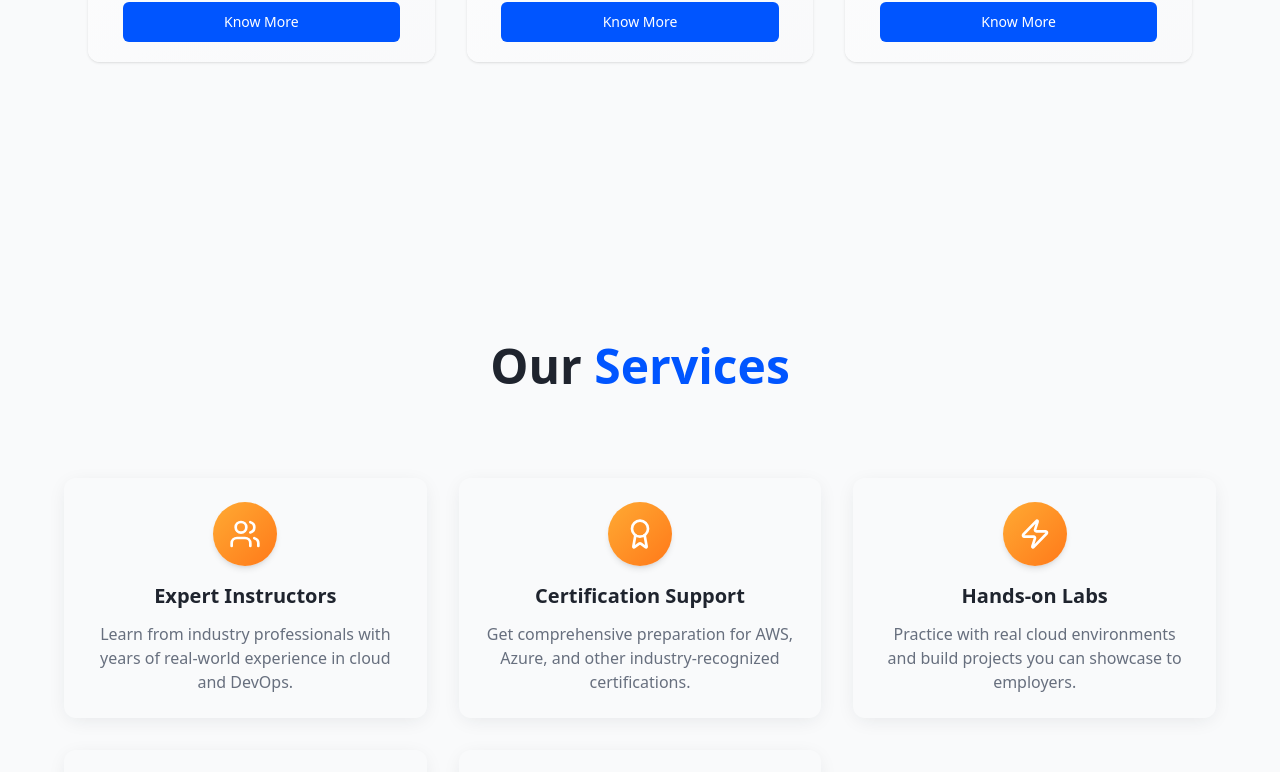
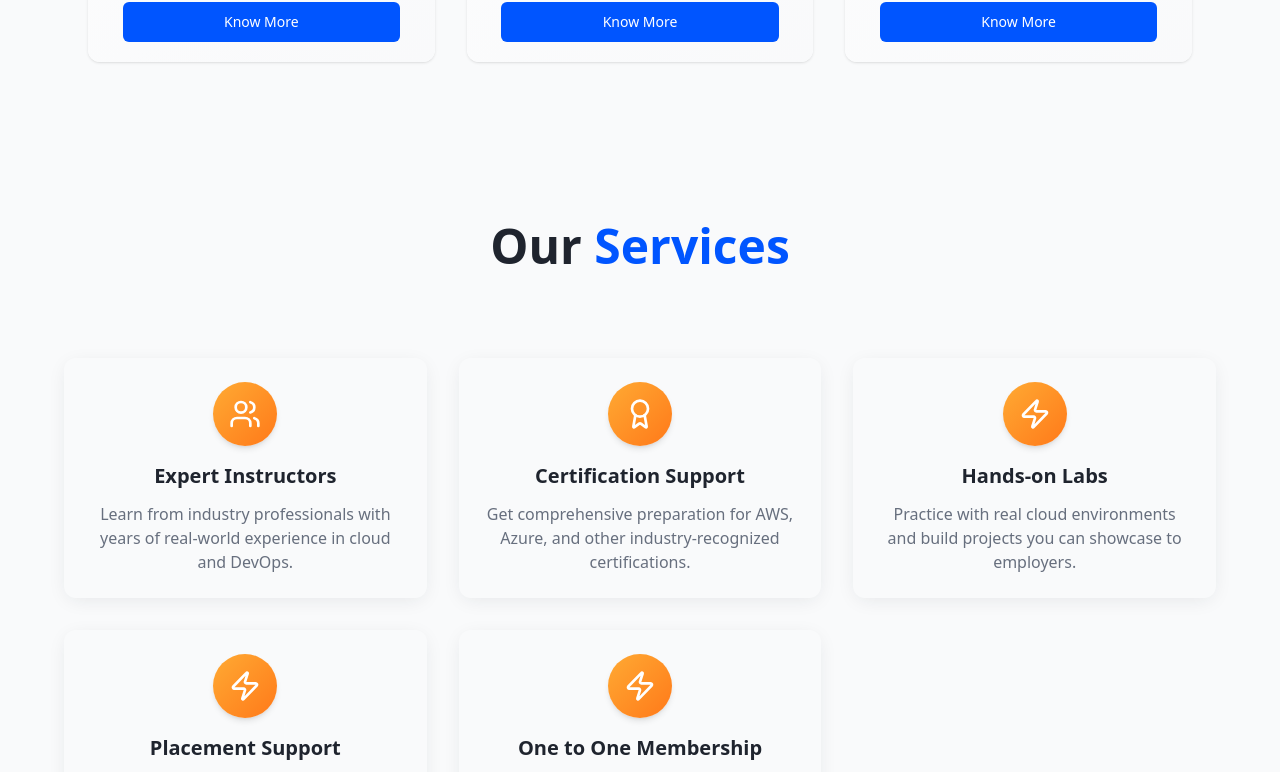
Before and after one commit to mayureshsmitasuresh/drcloud, a Next.js app: page / in a window 1280 px wide. Shown: the part 2214-2986 px from the top of the page. Built offline with nearby package versions, Linux system fonts and the light colour scheme.

Commit message:
gap reduced

```diff
--- a/src/components/Courses.tsx
+++ b/src/components/Courses.tsx
@@ -41,7 +41,7 @@ const Courses = () => {
         </div>
 
         {/* Main Services */}
-        <div className="grid md:grid-cols-3 gap-8 mb-20">
+        <div className="grid md:grid-cols-3 gap-8 ">
           {data.courses.map((service, index) => (
             <motion.div
               key={index}
--- a/src/components/Services.tsx
+++ b/src/components/Services.tsx
@@ -5,7 +5,7 @@ import { motion } from "motion/react";
 
 const Services = () => {
   return (
-    <section id="services" className="max-w-6xl mx-auto py-20 my-10">
+    <section id="services" className="max-w-6xl mx-auto py-20 ">
       {/* Header */}
       <div className="text-center mb-16">
         <motion.h1
--- a/src/lib/data.ts
+++ b/src/lib/data.ts
@@ -201,4 +201,5 @@ export const data = {
     instagram: "https://www.instagram.com/dr_cloud",
     youtube: "https://www.youtube.com/drcloud",
   },
+
 };
```
